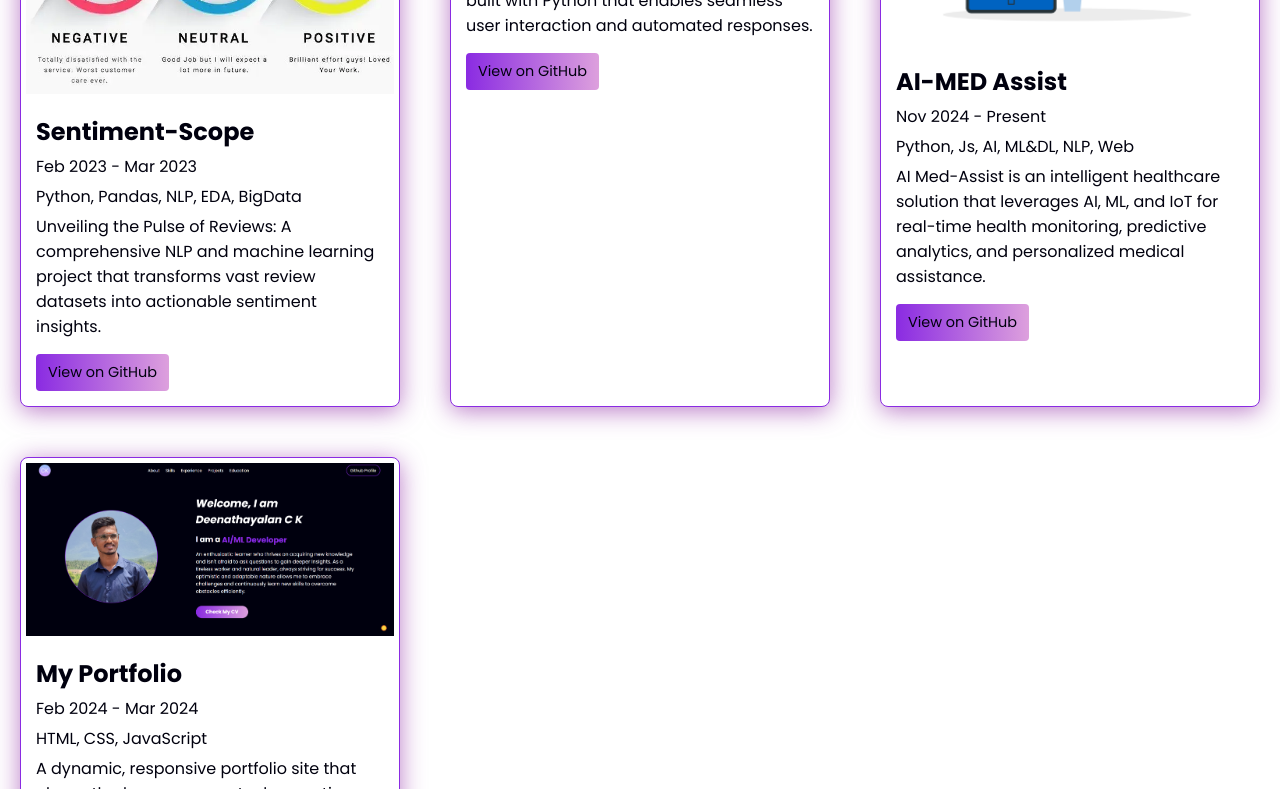
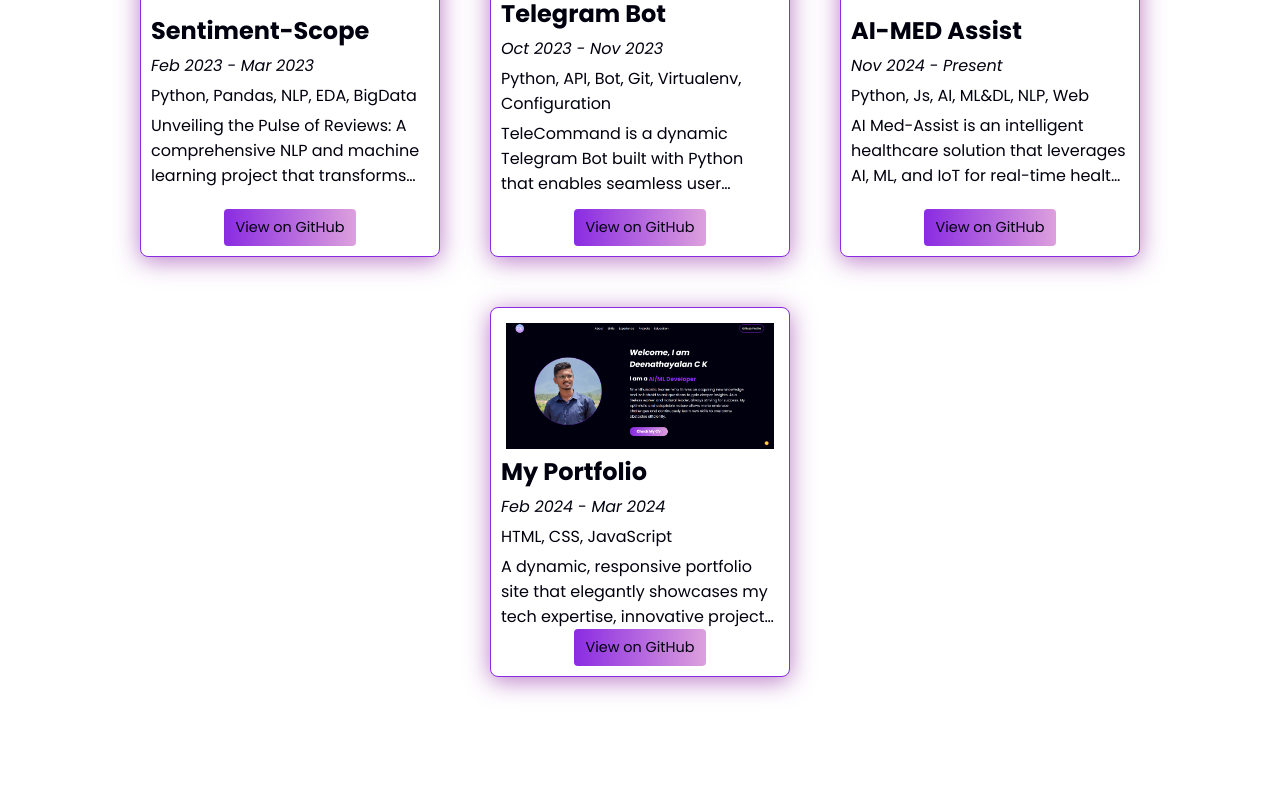
Before and after one commit to DeenathayalanCK/CK-portfolio, a plain HTML site: page index.html in a window 1280 px wide. Shown: the part 2657-3446 px from the top of the page. Drawn offline with Linux system fonts and the light colour scheme.

Commit message:
projects section reworked

```diff
--- a/css/styles.css
+++ b/css/styles.css
@@ -429,14 +429,22 @@ width: 650px;
 }
 
 .projects-container {
-  display: grid;
+  display: flex;
+  flex-wrap: wrap;
   margin-top: 10px;
-  grid-template-columns: repeat(auto-fit, minmax(300px, 1fr));
-  align-content: center;
+  flex-direction: row;
+  justify-content: center;
+  align-content: space-between;
   gap: 50px;
 }
 
 .project-tile {
+  display: flex;
+  flex-direction: column;
+  justify-content: space-between;
+  align-items: center;
+  flex-wrap: nowrap;
+  padding: 10px;
   background: var(--bg-color);
   border: 1px solid blueviolet;
   border-radius: 8px;
@@ -444,6 +452,8 @@ width: 650px;
   box-shadow: rgba(150, 56, 171, 0.65) 0px 4px 25px;;
   transition: transform 0.3s, box-shadow 0.3s;
   cursor: pointer;
+  max-width: 300px;
+  max-height: 450px;
 }
 
 .project-tile:hover {
@@ -451,34 +461,60 @@ width: 650px;
   box-shadow: rgba(150, 56, 171, 0.65) 0px 4px 25px;
 }
 
-.project-tile img {
+.project-image {
+  display: flex;
+  justify-content: center;
+  max-width: 100% ;
+  max-height: 40%;
+  height: auto;
+}
+
+.project-image img {
   padding: 5px;
   width: 100%;
-  height: auto;
+  height: 100%;
   display: block;
 }
 
 
 .project-info {
-  padding: 15px;
+  padding: 0px;
 }
 
 .project-info h3 {
-  margin: 0;
+  margin: 0 !important;
   font-size: 1.5rem;
   color: var(--text-color);
 }
 
-.project-info .time-period,
-.project-info .skills,
-.project-info .short-description {
+.project-info .skills
+  {
   margin: 5px 0;
   color: var(--text-color);
 }
 
+.project-info .time-period{
+  margin: 0px;
+  color: var(--text-color);
+}
+
+.short-description{
+  display: -webkit-box;
+  -webkit-line-clamp: 3; /* Limits text to 3 lines */
+  -webkit-box-orient: vertical;
+  overflow: hidden;
+}
+.projectsContent{
+  display: flex;
+  flex-direction: column;
+  justify-content: center;
+  align-items:start;
+  gap: 5px;
+}
+
+
 .project-info .github-link {
   display: inline-block;
-  margin-top: 10px;
   color: var(--bg-color);
   background: linear-gradient(to right, blueviolet, plum);
   padding: 8px 12px;
@@ -489,7 +525,7 @@ width: 650px;
 }
 
 .project-info .github-link:hover {
-  background: blueviolet;
+  color: var(--bg-color) !important;
 }
 
 /* Modal Styles */
@@ -560,6 +596,7 @@ width: 650px;
 }
 
 .modal-info a.modal-github:hover {
+  color: var(--bg-color) !important;
   box-shadow: rgba(150, 56, 171, 0.25) 0px 4px 25px;
 }
 
@@ -711,7 +748,7 @@ width: 650px;
   }
 
   /* Use two-column layout for cards on medium to large screens */
-  @media (min-width: 768px) and (max-width: 1024px) {
+  @media (min-width: 769px) and (max-width: 1024px) {
     .experience-cards {
       display: grid;
       grid-template-columns: repeat(1fr);
@@ -727,7 +764,7 @@ width: 650px;
     }
   }
 
-  @media (max-width: 768px) {
+  @media (max-width: 769px) {
     .experience-cards {
       padding: 20px;
     }
@@ -756,8 +793,8 @@ width: 650px;
     cursor: pointer;
   }
 
-  /* Responsive: When viewport is less than 768px */
-  @media screen and (max-width: 768px) {
+  /* Responsive: When viewport is less than 769px */
+  @media screen and (max-width: 769px) {
     /* Hide the entire profile container on mobile */
     .profile {
       display: none;
@@ -813,7 +850,7 @@ width: 650px;
   }
 
   /* Responsive Media Query */
-@media (max-width: 768px) {
+@media (max-width: 769px) {
   .modal-content {
     width: 90%;
     padding: 15px;
@@ -826,6 +863,7 @@ width: 650px;
 
 
 
+
   /* .navbar {
     display: flex;
     justify-content: space-between;
--- a/index.html
+++ b/index.html
@@ -512,65 +512,82 @@
                     <img src="images/sentimental.webp" alt="Project One Image">
                </div>
 
+              <div class="projectsContent">
                 <div class="project-info">
                     <h3>Sentiment-Scope</h3>
-              <p class="time-period">Feb 2023 - Mar 2023</p>
-              <p class="skills">Python, Pandas, NLP, EDA, BigData</p>
-              <p class="short-description">Unveiling the Pulse of Reviews: A comprehensive NLP and machine learning project that transforms vast review datasets into actionable sentiment insights.</p>
-              <a class="github-link" href="https://github.com/DeenathayalanCK/Sentimental_Analysis" target="_blank">View on GitHub</a>
                   </div>
+                  <div><p class="time-period"><i>Feb 2023 - Mar 2023</i></p></div>
+                  <div><p class="skills">Python, Pandas, NLP, EDA, BigData</p></div>
+                  <div><p class="short-description">Unveiling the Pulse of Reviews: A comprehensive NLP and machine learning project that transforms vast review datasets into actionable sentiment insights.</p></div>
+              </div>
+              <div class="project-info"><a class="github-link" href="https://github.com/DeenathayalanCK/Sentimental_Analysis" target="_blank">View on GitHub</a></div>
             </div>
         <!-- project 2 -->
-            <div class="project-tile" data-title="Interactive Telegram Bot" data-time="Oct 2023 - Nov 2023" data-skills="Python
-            API
-            Bot
-            Git
-            Virtualenv
-            Configuration"
+        <div class="project-tile"
+            data-title="Interactive Telegram Bot"
+            data-time="Oct 2023 - Nov 2023"
+            data-skills="Python, API, Bot, Git, Virtualenv, Configuration"
             data-short="TeleCommand is a dynamic Telegram Bot built with Python that enables seamless user interaction and automated responses."
             data-detailed="TeleCommand is a dynamic Telegram Bot built with Python to enable seamless user interactions and automated responses. Utilizing the Telegram Bot API and python-telegram-bot library, TeleCommand efficiently processes user commands while providing prompt assistance. Its modular design allows developers to extend features easily, and robust logging ensures effective monitoring and debugging. The bot is ideal for automating routine tasks and enhancing engagement on Telegram. Designed with both flexibility and simplicity in mind, TeleCommand offers a reliable foundation for building conversational experiences and exploring new functionalities. It is perfect for developers seeking to innovate within the messaging platform with utmost creativity."
-                data-img="images//Telegram-Bot-1.png" data-github="https://github.com/DeenathayalanCK/Telegram-Bot">
-                <img src="images//Telegram-Bot-1.png" alt="Project One Image">
+            data-img="images/Telegram-Bot-1.png"
+            data-github="https://github.com/DeenathayalanCK/Telegram-Bot">
+            <div class="project-image">
+                <img src="images/Telegram-Bot-1.png" alt="Project One Image">
+            </div>
+            <div class="projectsContent">
                 <div class="project-info">
                     <h3>Telegram Bot</h3>
-                    <p class="time-period">Oct 2023 - Nov 2023</p>
-                    <p class="skills">Python
-                        API
-                        Bot
-                        Git
-                        Virtualenv
-                        Configuration</p>
-                    <p class="short-description">TeleCommand is a dynamic Telegram Bot built with Python that enables seamless user interaction and automated responses.</p>
-                    <a class="github-link" href="https://github.com/DeenathayalanCK/Telegram-Bot" target="_blank">View on GitHub</a>
                 </div>
+                <div><p class="time-period"><i>Oct 2023 - Nov 2023</i></p></div>
+                <div><p class="skills">Python, API, Bot, Git, Virtualenv, Configuration</p></div>
+                <div><p class="short-description">TeleCommand is a dynamic Telegram Bot built with Python that enables seamless user interaction and automated responses.</p></div>
             </div>
+            <div class="project-info"><a class="github-link" href="https://github.com/DeenathayalanCK/Telegram-Bot" target="_blank">View on GitHub</a></div>
+        </div>
+
         <!-- project 3 -->
+
         <div class="project-tile" data-title="AI-MED Assist" data-time=" Nov 2024 - Present" data-skills="Python, Js, AI, ML&DL, NLP, Web"
                 data-short="AI Med-Assist is an intelligent healthcare solution that leverages AI, ML, and IoT for real-time health monitoring, predictive analytics, and personalized medical assistance."
                 data-detailed="AI Med-Assist is an advanced healthcare system integrating artificial intelligence, machine learning, and IoT to provide real-time health monitoring and predictive analytics. It offers proactive healthcare management by analyzing patient data, detecting anomalies, and providing early warnings for potential health risks. The system includes a personalized AI-powered medical chatbot that assists users with symptom analysis, health recommendations, and medical insights. AI Med-Assist ensures accurate, timely, and user-friendly healthcare support by integrating medical APIs and web scraping for real-time information. Designed for accessibility and efficiency, it aims to enhance patient care, reduce hospital visits, and promote preventive healthcare."
                 data-img="images/AI med assist.webp" data-github="https://github.com/username/project1">
+            <div class="project-image">
                 <img src="images/AI med assist.webp" alt="Project One Image">
+            </div>
+            <div class="projectsContent">
                 <div class="project-info">
                     <h3>AI-MED Assist</h3>
-                    <p class="time-period"> Nov 2024 - Present</p>
-                    <p class="skills">Python, Js, AI, ML&DL, NLP, Web</p>
-                    <p class="short-description">AI Med-Assist is an intelligent healthcare solution that leverages AI, ML, and IoT for real-time health monitoring, predictive analytics, and personalized medical assistance.</p>
-                    <a class="github-link" href="" target="_blank">View on GitHub</a>
                 </div>
+                <div><p class="time-period"><i>Nov 2024 - Present</i></p></div>
+                <div><p class="skills">Python, Js, AI, ML&DL, NLP, Web</p></div>
+                <div><p class="short-description">AI Med-Assist is an intelligent healthcare solution that leverages AI, ML, and IoT for real-time health monitoring, predictive analytics, and personalized medical assistance.</p></div>
+            </div>
+            <div class="project-info"><a class="github-link" href="" target="_blank">View on GitHub</a></div>
         </div>
         <!-- project 4 -->
+
             <div class="project-tile" data-title="My Portfolio" data-time="Feb 2024 - Mar 2024" data-skills="HTML, CSS, JavaScript"
                     data-short="A dynamic, responsive portfolio site that elegantly showcases my tech expertise, innovative projects, and creative journey."
                     data-detailed="A modern, responsive portfolio website that elegantly showcases my professional journey, technical expertise, and creative projects. Designed with clean aesthetics and intuitive navigation, the site offers an engaging user experience and highlights diverse skill sets in web development, design, and innovation. Visitors can explore interactive project galleries, detailed skill summaries, and dynamic blog updates that reflect continuous learning and growth. Built using modern technologies such as HTML, CSS, JavaScript, and responsive frameworks, the website seamlessly adapts to any device. This portfolio not only demonstrates technical prowess but also reflects a commitment to creativity, innovation, and excellence in every project remarkably."
                     data-img="images/portfolio.png" data-github="https://github.com/DeenathayalanCK/CK-portfolio">
-                <img src="images/portfolio.png" alt="Project One Image">
+                <div class="project-image">
+                    <img src="images/portfolio.png" alt="Portfolio">
+                </div>
+                <div class="projectsContent">
                     <div class="project-info">
                         <h3>My Portfolio</h3>
-                    <p class="time-period">Feb 2024 - Mar 2024</p>
+                    </div>
+                    <div>
+                        <p class="time-period"><i>Feb 2024 - Mar 2024</i></p>
+                    </div>
+                    <div>
                         <p class="skills">HTML, CSS, JavaScript</p>
+                    </div>
+                    <div>
                         <p class="short-description">A dynamic, responsive portfolio site that elegantly showcases my tech expertise, innovative projects, and creative journey.</p>
-                    <a class="github-link" href="https://github.com/DeenathayalanCK/CK-portfolio" target="_blank">View on GitHub</a>
                     </div>
+                </div>
+                <div class="project-info"><a class="github-link" href="https://github.com/DeenathayalanCK/CK-portfolio" target="_blank">View on GitHub</a></div>
             </div>
         </div>
     </section>
```
Lines whose indentation alone changed are shown as unchanged.
